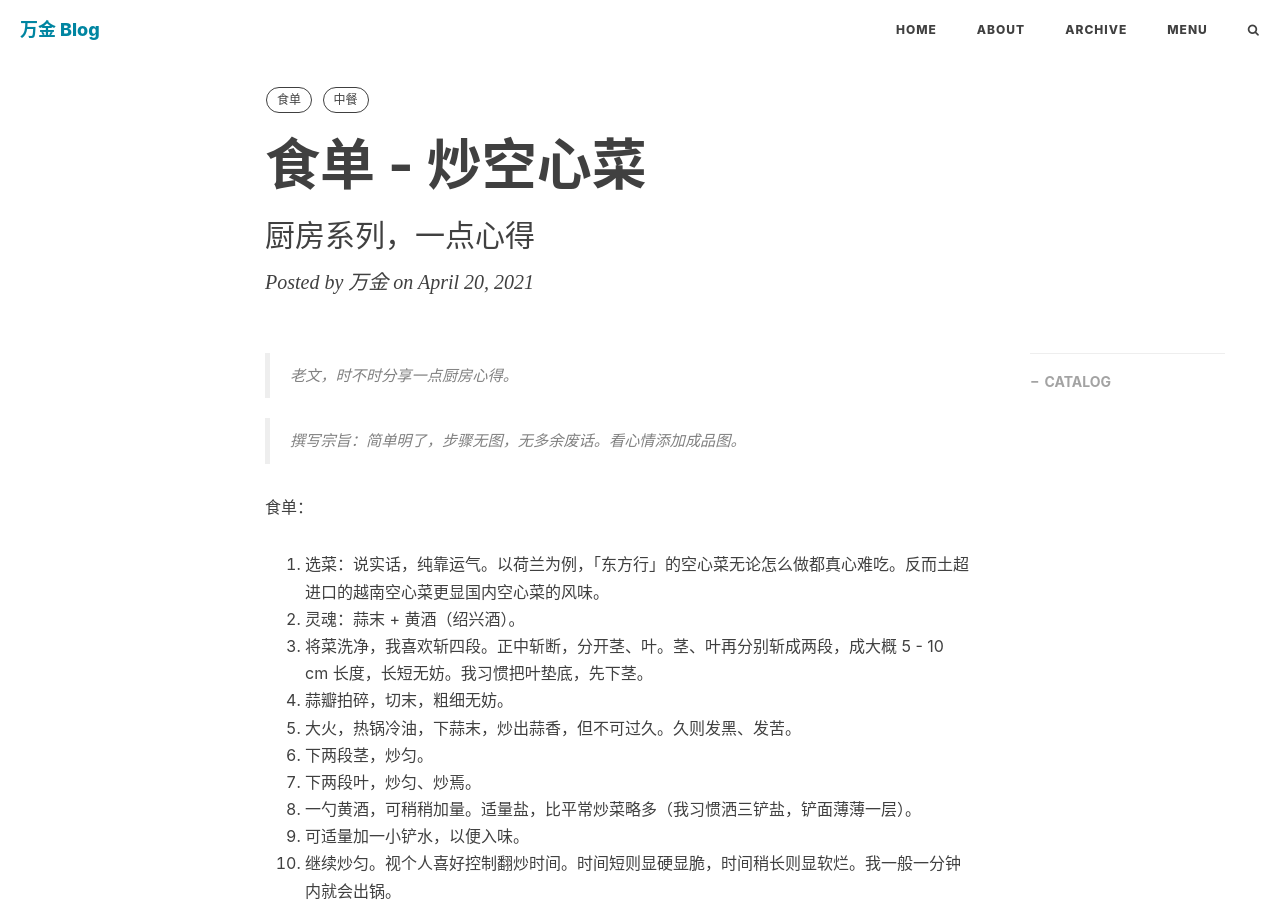
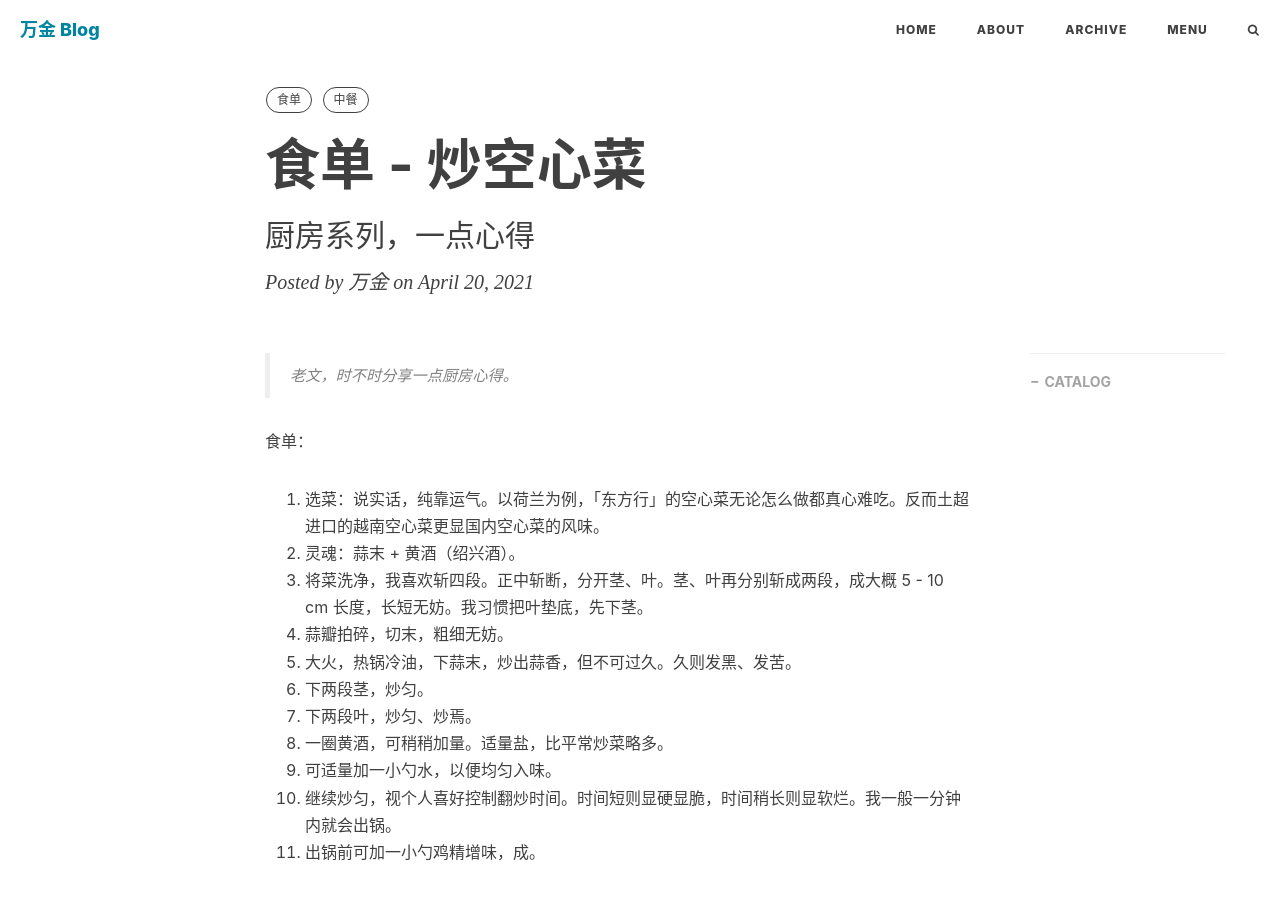
Before and after one commit to dutchflu/dutchflu.github.io, a Jekyll site: the page built from _posts/2021-04-20-空心菜.md, in a window 1280 px wide and 900 px high. Built offline with Jekyll 4.4.1, drawn with Linux system fonts in a browser that asks for light colours; nearby versions of some CDN libraries; comment, search, counter and statistics services are not loaded.

Commit message:
更新炒空心菜

```diff
--- a/_posts/2021-04-20-空心菜.md
+++ b/_posts/2021-04-20-空心菜.md
@@ -12,8 +12,6 @@
 
 > 老文，时不时分享一点厨房心得。
 
-> 撰写宗旨：简单明了，步骤无图，无多余废话。看心情添加成品图。
-
 食单：
 
 1. 选菜：说实话，纯靠运气。以荷兰为例，「东方行」的空心菜无论怎么做都真心难吃。反而土超进口的越南空心菜更显国内空心菜的风味。
@@ -23,10 +21,10 @@
 5. 大火，热锅冷油，下蒜末，炒出蒜香，但不可过久。久则发黑、发苦。
 6. 下两段茎，炒匀。
 7. 下两段叶，炒匀、炒焉。
-8. 一勺黄酒，可稍稍加量。适量盐，比平常炒菜略多（我习惯洒三铲盐，铲面薄薄一层）。
-9. 可适量加一小铲水，以便入味。
-10. 继续炒匀。视个人喜好控制翻炒时间。时间短则显硬显脆，时间稍长则显软烂。我一般一分钟内就会出锅。
-11. 出锅前可加一小勺鸡精增味。成。
+8. 一圈黄酒，可稍稍加量。适量盐，比平常炒菜略多。
+9. 可适量加一小勺水，以便均匀入味。
+10. 继续炒匀，视个人喜好控制翻炒时间。时间短则显硬显脆，时间稍长则显软烂。我一般一分钟内就会出锅。
+11. 出锅前可加一小勺鸡精增味，成。
 
 > 这可能是我在荷兰最喜欢做的一道蔬菜了。
 >
```
